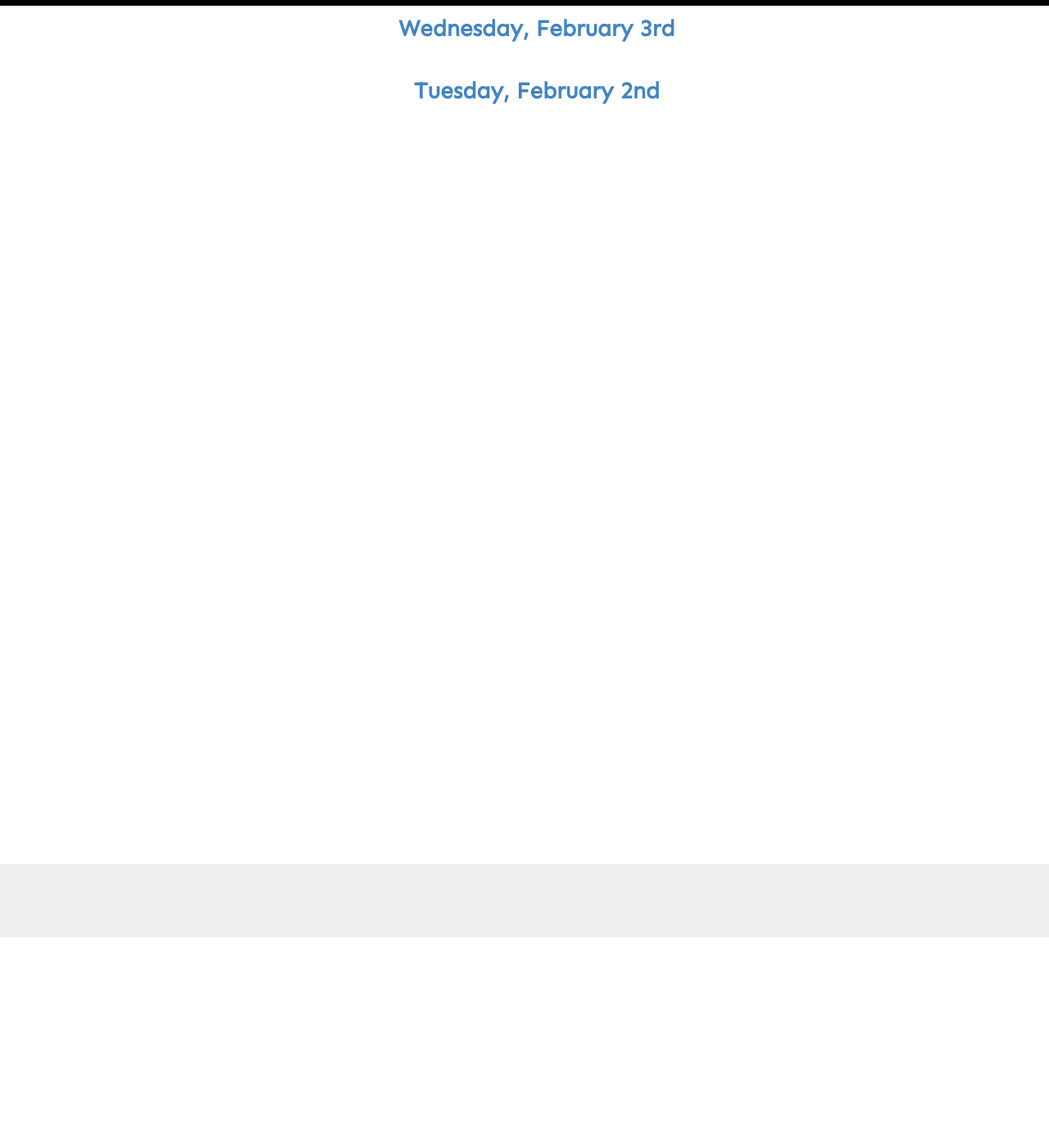
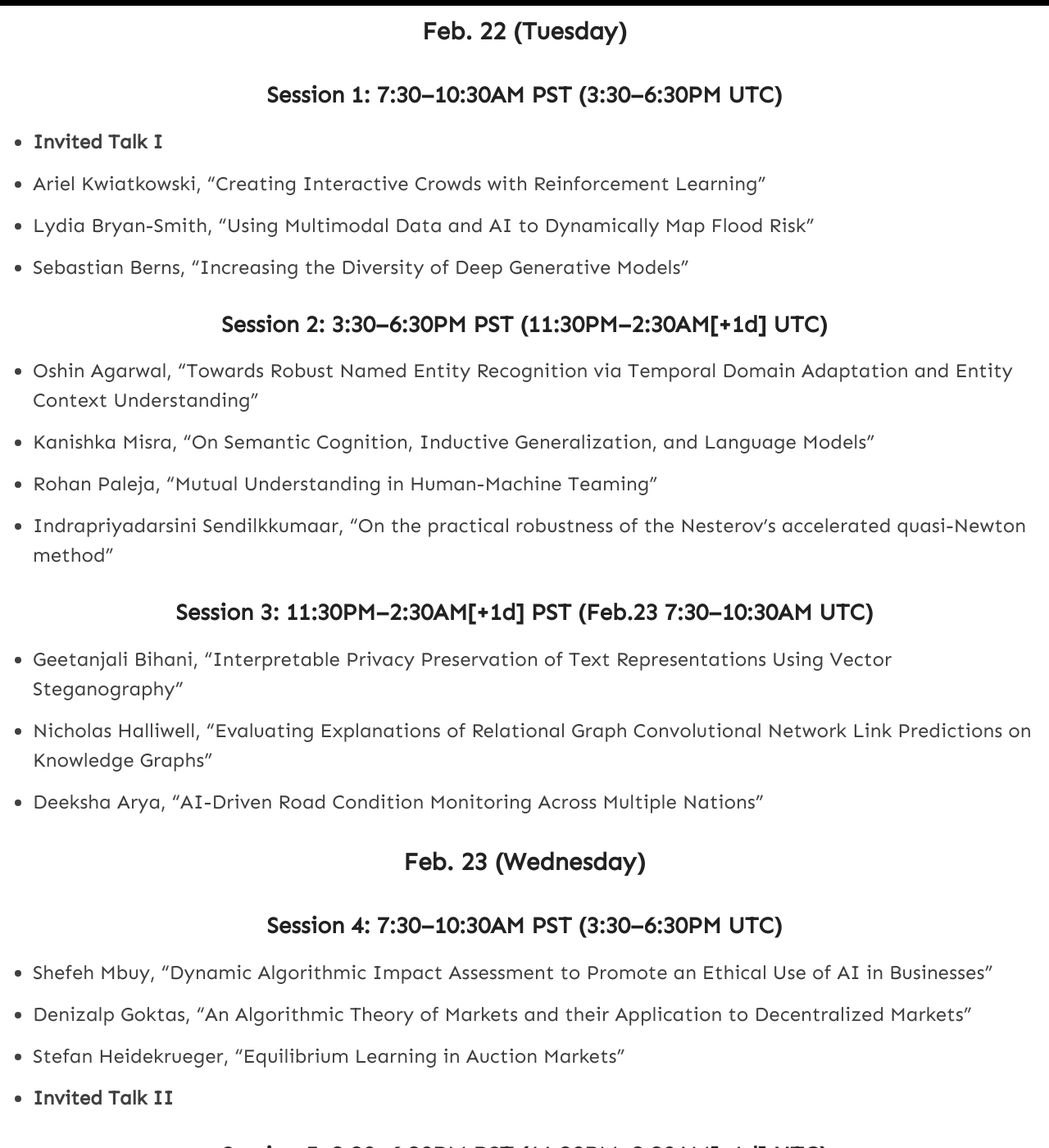
Before and after one commit to yue-ning/dc2025, a Jekyll site: the page built from _pages/schedule.md, in a window 1280 px wide and 1400 px high, scrolled down 257 px. Shown: the whole window at 82% size. Built offline with Jekyll 4.4.1, drawn with Linux system fonts in a browser that asks for light colours; some of the changed text lies outside the part shown.

Commit message:
Update schedule.md
tentative schedule

```diff
--- a/_pages/schedule.md
+++ b/_pages/schedule.md
@@ -4,10 +4,55 @@ title: Schedule
 permalink: /schedule/
 ---
 
-<ul>
-  {% for post in site.posts %}
-    <h3>
-      <a href="..{{ post.url }}">{{ post.title }}</a>
-    </h3>
-  {% endfor %}
-</ul>
+## Feb. 22 (Tuesday)
+
+### Session 1: 7:30–10:30AM PST (3:30–6:30PM UTC)
+
+- **Invited Talk I**
+
+- Ariel Kwiatkowski, "Creating Interactive Crowds with Reinforcement Learning"
+
+- Lydia Bryan-Smith, "Using Multimodal Data and AI to Dynamically Map Flood Risk"
+
+- Sebastian Berns, "Increasing the Diversity of Deep Generative Models"
+
+### Session 2: 3:30–6:30PM PST (11:30PM–2:30AM[+1d] UTC)
+
+- Oshin Agarwal, "Towards Robust Named Entity Recognition via Temporal Domain Adaptation and Entity Context Understanding"
+
+- Kanishka Misra, "On Semantic Cognition, Inductive Generalization, and Language Models"
+
+- Rohan Paleja, "Mutual Understanding in Human-Machine Teaming"
+
+- Indrapriyadarsini Sendilkkumaar, "On the practical robustness of the Nesterov’s accelerated quasi-Newton method"
+
+### Session 3: 11:30PM–2:30AM[+1d] PST (Feb.23 7:30–10:30AM UTC)
+
+- Geetanjali Bihani, "Interpretable Privacy Preservation of Text Representations Using Vector Steganography"
+
+- Nicholas Halliwell, "Evaluating Explanations of Relational Graph Convolutional Network Link Predictions on Knowledge Graphs"
+
+- Deeksha Arya, "AI-Driven Road Condition Monitoring Across Multiple Nations"
+
+
+## Feb. 23 (Wednesday)
+
+### Session 4: 7:30–10:30AM PST (3:30–6:30PM UTC)
+
+- Shefeh Mbuy, "Dynamic Algorithmic Impact Assessment to Promote an Ethical Use of AI in Businesses"
+
+- Denizalp Goktas, "An Algorithmic Theory of Markets and their Application to Decentralized Markets"
+
+- Stefan Heidekrueger, "Equilibrium Learning in Auction Markets"
+
+- **Invited Talk II**
+
+### Session 5: 3:30–6:30PM PST (11:30PM–2:30AM[+1d] UTC)
+
+- Aarti Malhotra, "Socially Intelligent Affective AI"
+
+- Matthew Fontaine, "Towards Automating the Generation of Human-Robot Interaction Scenarios"
+
+- Fan Meng, "Creating Interpretable Data-Driven Approaches for Tropical Cyclones Forecasting"
+
+- **Career Panel discussion**
```
